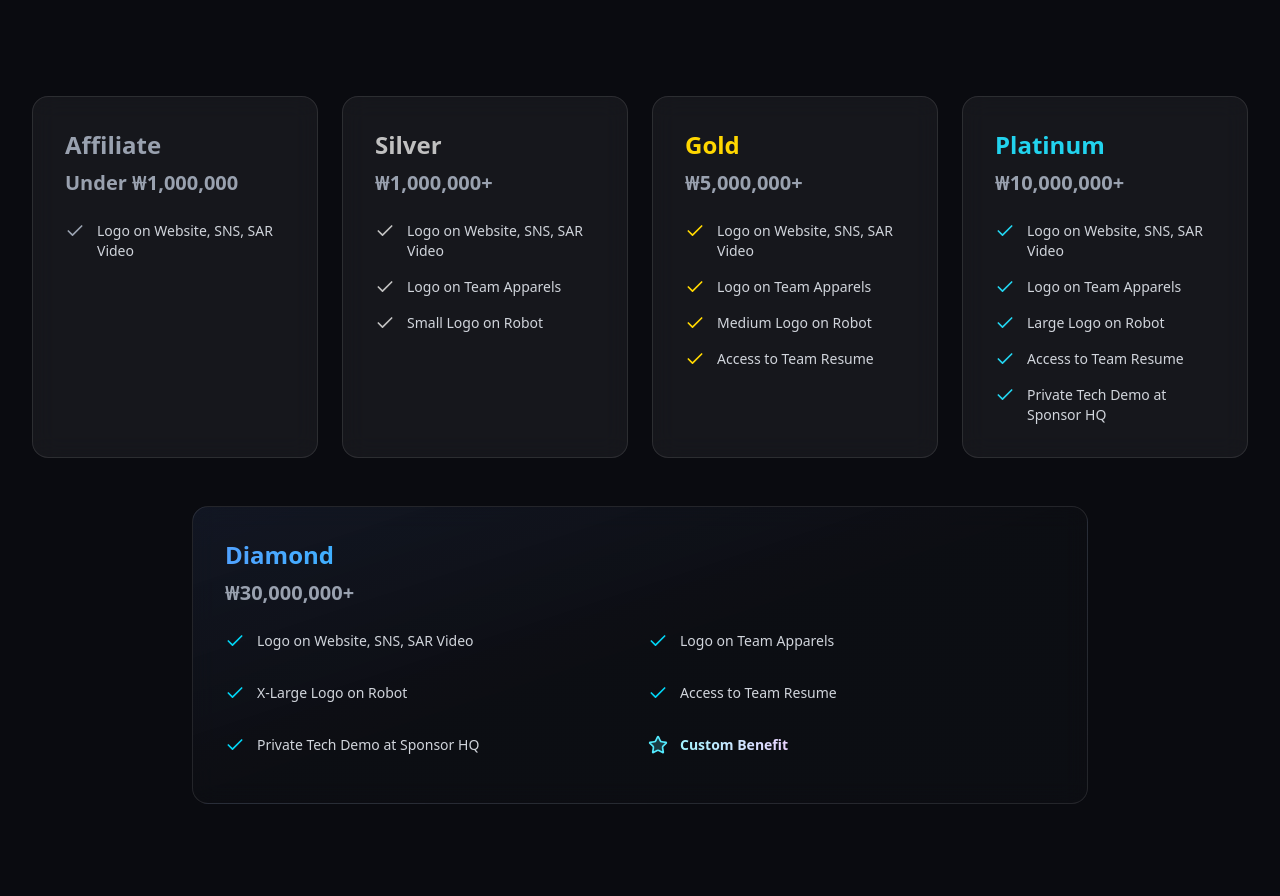
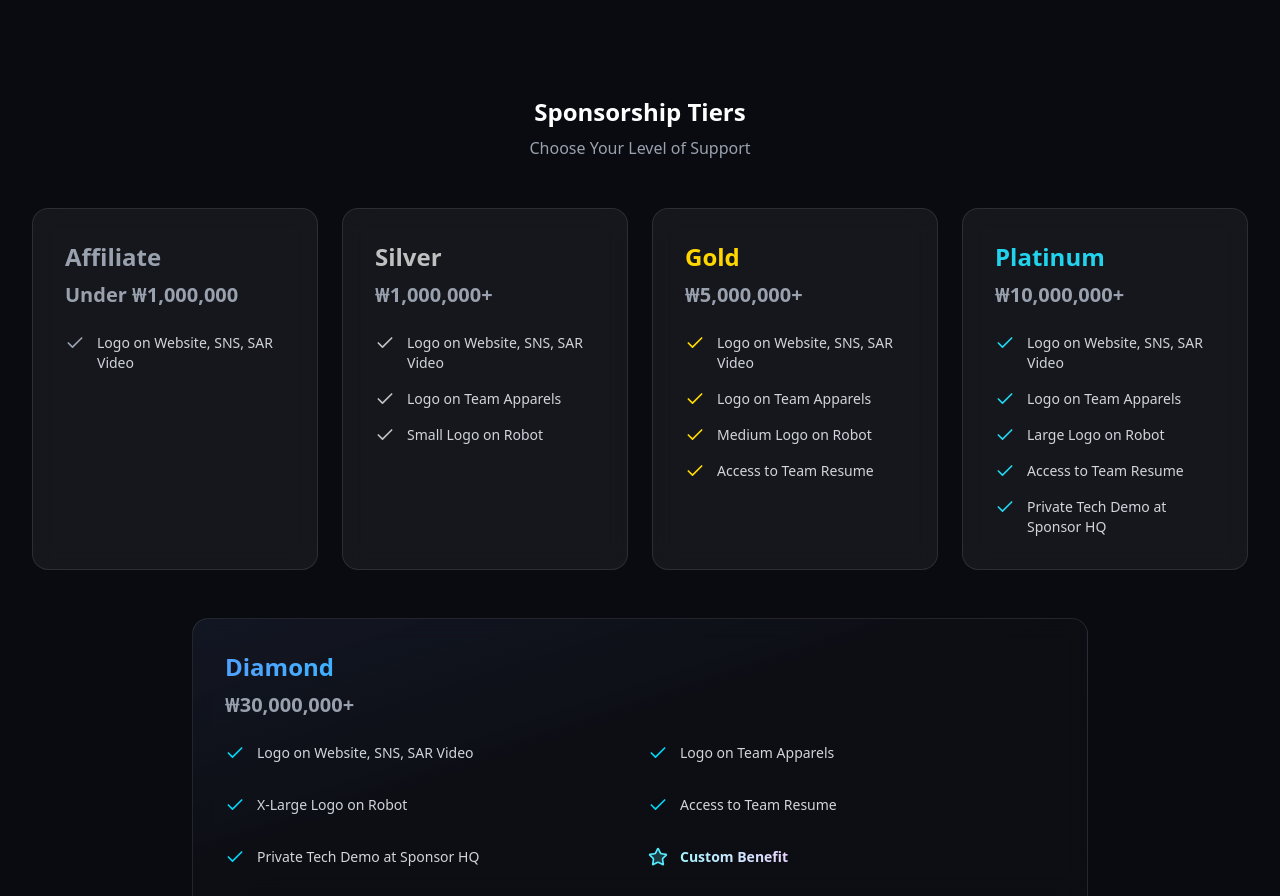
Before and after one commit to ZenithSpace/zenith.github.io, a React (Vite) app in the folder zenith-web/: page / in a window 1280 px wide. Shown: the part 7256-8152 px from the top of the page. Built offline with nearby package versions, Linux system fonts and the light colour scheme; a web font is replaced by a local one.

Commit message:
feat: add header to sponsorship tiers and fix structure

```diff
--- a/zenith-web/src/components/Sponsorship.tsx
+++ b/zenith-web/src/components/Sponsorship.tsx
@@ -221,7 +221,13 @@ const Sponsorship = () => {
                     </div>
                 </div>
 
-                {/* 3. Main Tiers Grid */}
+                {/* 3. Sponsorship Tiers Section */}
+                <div className="text-center mb-12">
+                    <h4 className="text-2xl font-bold text-white mb-2">{t('sponsorship.tiers.title')}</h4>
+                    <p className="text-gray-400">{t('sponsorship.tiers.subtitle')}</p>
+                </div>
+
+                {/* Main Tiers Grid */}
                 <div className="grid grid-cols-1 md:grid-cols-2 lg:grid-cols-4 gap-6 mb-12">
                     {mainTiers.map((tier) => (
                         <div key={tier.key}>
--- a/zenith-web/src/data/translations.ts
+++ b/zenith-web/src/data/translations.ts
@@ -114,6 +114,8 @@ export const translations = {
             title: 'Sponsorship',
             subtitle: 'Partner With Us',
             tiers: {
+                title: 'Sponsorship Tiers',
+                subtitle: 'Choose Your Level of Support',
                 affiliate: {
                     name: 'Affiliate',
                     price: 'Under ₩1,000,000',
@@ -325,6 +327,8 @@ export const translations = {
             title: '후원',
             subtitle: '우리와 함께하세요',
             tiers: {
+                title: '후원 등급',
+                subtitle: '지원 규모에 따른 혜택을 확인하세요',
                 affiliate: {
                     name: 'Affiliate',
                     price: '100만원 미만',
```
